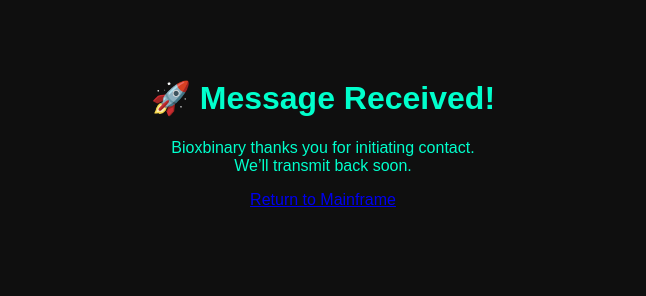
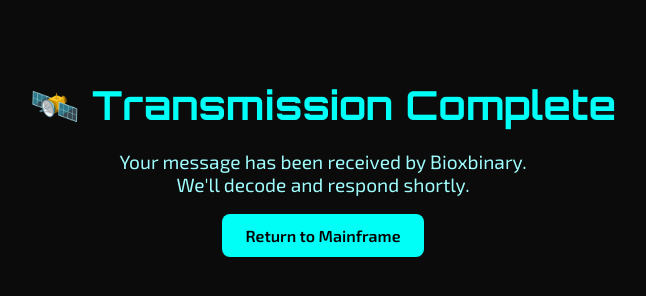
Before and after one commit to bioxbinary/bioxbinary.github.io, a plain HTML site: page thankyou.html in a window 1280 px wide. Shown: the whole page, without its empty margins (317-963 px from the left). Drawn offline with Linux system fonts and the light colour scheme.

Commit message:
Update thankyou.html

```diff
--- a/thankyou.html
+++ b/thankyou.html
@@ -2,15 +2,47 @@
 <html lang="en">
 <head>
   <meta charset="UTF-8">
-  <title>Message Sent</title>
+  <title>Transmission Received - Bioxbinary</title>
+  <meta name="viewport" content="width=device-width, initial-scale=1.0">
+  <meta name="robots" content="noindex">
+  <link href="https://fonts.googleapis.com/css2?family=Orbitron:wght@400;700&family=Exo+2:wght@300;400;600&display=swap" rel="stylesheet">
+  <link rel="stylesheet" href="assets/css/style.css">
   <style>
-    body { font-family: sans-serif; text-align: center; padding: 50px; background: #0f0f0f; color: #00ffcc; }
-    h1 { font-size: 2rem; }
+    body {
+      background: #0b0b0b;
+      color: #00fff7;
+      font-family: 'Exo 2', sans-serif;
+      text-align: center;
+      padding: 80px 20px;
+    }
+    h1 {
+      font-size: 2.5rem;
+      font-family: 'Orbitron', sans-serif;
+      margin-bottom: 20px;
+    }
+    p {
+      font-size: 1.2rem;
+      margin-bottom: 30px;
+      color: #a0fdfd;
+    }
+    a.button {
+      padding: 12px 24px;
+      background: #00fff7;
+      color: #000;
+      border: none;
+      text-decoration: none;
+      border-radius: 8px;
+      font-weight: bold;
+      transition: background 0.3s ease;
+    }
+    a.button:hover {
+      background: #0ff;
+    }
   </style>
 </head>
 <body>
-  <h1>🚀 Message Received!</h1>
-  <p>Bioxbinary thanks you for initiating contact.<br>We’ll transmit back soon.</p>
-  <a href="index.html">Return to Mainframe</a>
+  <h1>🛰️ Transmission Complete</h1>
+  <p>Your message has been received by Bioxbinary.<br>We'll decode and respond shortly.</p>
+  <a class="button" href="index.html">Return to Mainframe</a>
 </body>
 </html>
```
